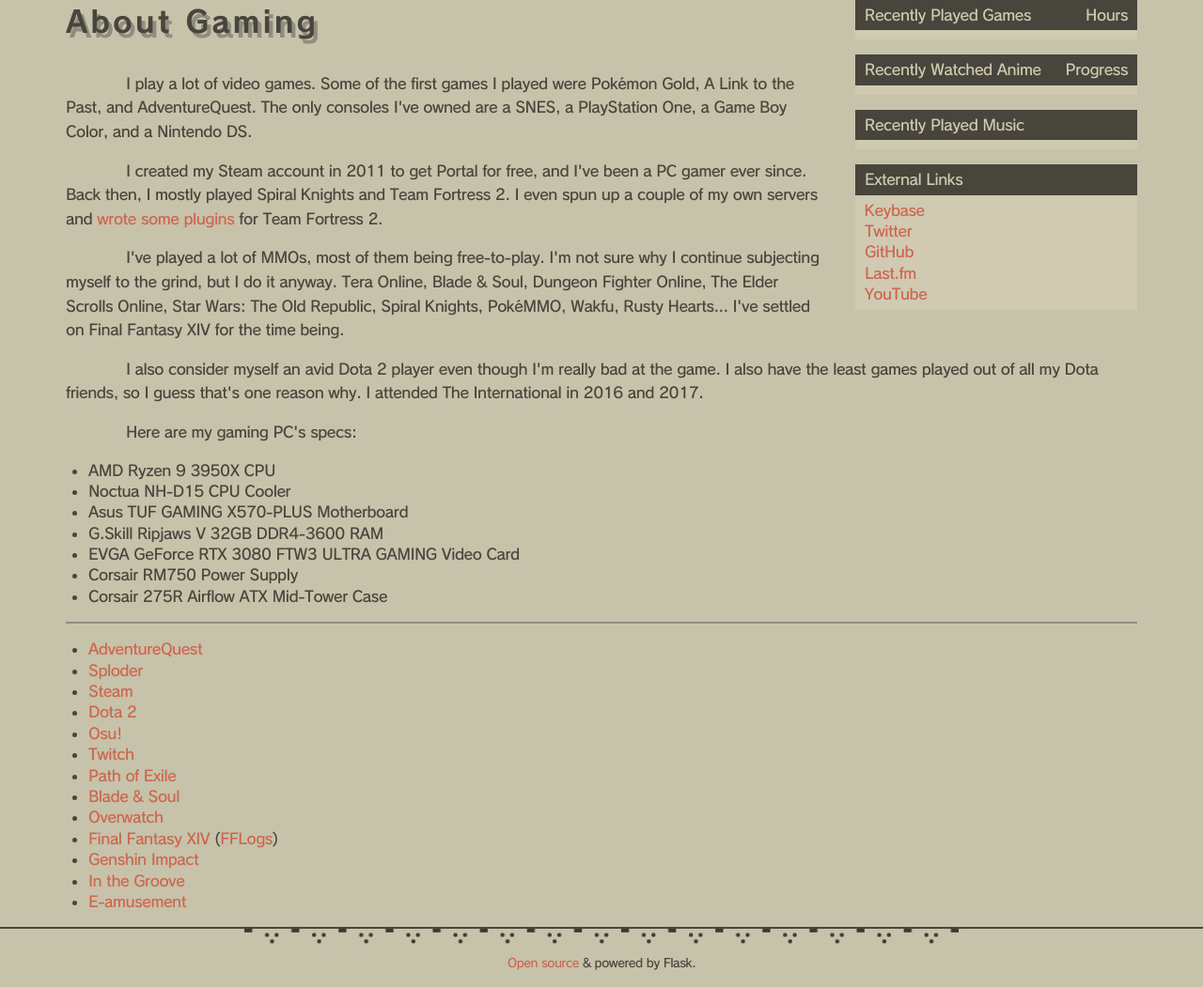
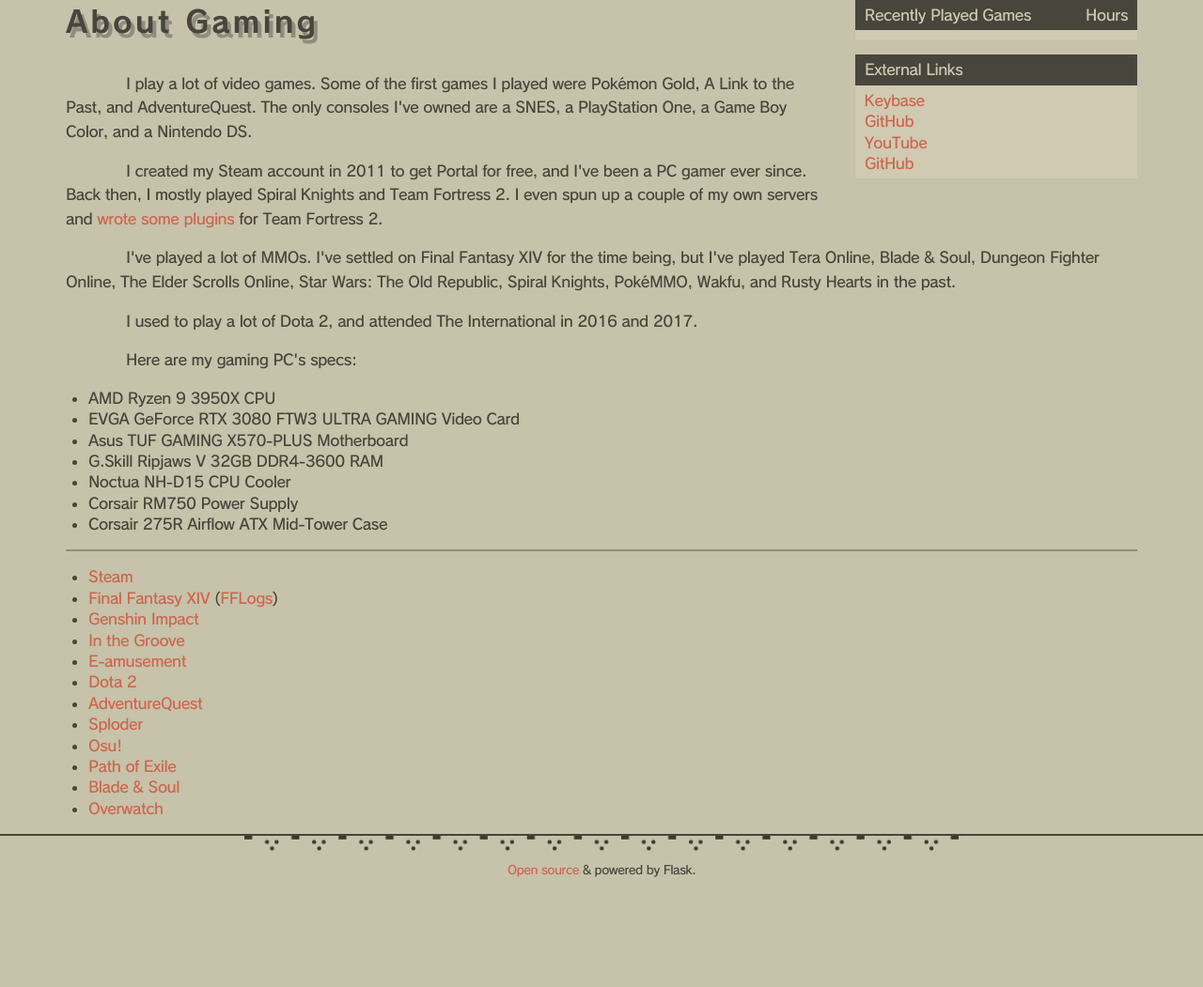
Before and after one commit to tesu/website, a Flask app: page /about/gaming in a window 1280 px wide. Shown: the part 88-1139 px from the top of the page at 94% size. After the commit the page ends 1022 px from the top, so only its background shows below. Run offline with Flask 2, Linux system fonts and the light colour scheme; data that the repository does not hold is empty.

Commit message:
remove some sidebar items and rearrange stuff

```diff
--- a/tesu/templates/about/code.html
+++ b/tesu/templates/about/code.html
@@ -1,7 +1,7 @@
 {% extends 'base.html' %}
 {% block content %}
             <h1>About Programming</h1>
-            <p class=indented>I wanted to make video games; that was my initial motivation for becoming a programmer. Even though my interests have broadened since then, game development is still very dear to me. That being said, the first lines of code I wrote were for web development; I taught myself JavaScript and PHP in 4th grade.
-            <p class=indented>Upon entering high school, I taught myself enough C++ to do competitive programming, while I learned Java and Android development in school. I learned Ruby on Rails during an internship, and later started working with Django.
+            <p class=indented>My initial motivation for becoming a programmer was to develop video games. Even though my interests have broadened since then, game development is still very dear to me. That being said, the first lines of code I wrote were for web development; I taught myself JavaScript and PHP in 4th grade.
+            <p class=indented>Upon entering high school, I taught myself enough C++ to do competitive programming, while I learned Java and Android development in school. I learned Ruby on Rails during an internship, and learned Django soon after.
             <p class=indented>During college, I used a lot more Python, with some C, C++, and Java on the side. I also begrudgingly used C# for game development in Unity. I picked up OCaml during my 2018 internship, and use it at my day job.
 {% endblock %}
--- a/tesu/templates/about/gaming.html
+++ b/tesu/templates/about/gaming.html
@@ -3,32 +3,31 @@
             <h1>About Gaming</h1>
             <p class=indented>I play a lot of video games. Some of the first games I played were Pok&eacute;mon Gold, A Link to the Past, and AdventureQuest. The only consoles I've owned are a SNES, a PlayStation One, a Game Boy Color, and a Nintendo DS.
             <p class=indented>I created my Steam account in 2011 to get Portal for free, and I've been a PC gamer ever since. Back then, I mostly played Spiral Knights and Team Fortress 2. I even spun up a couple of my own servers and <a href="https://sourcemod.net/plugins.php?author=bobomaster&search=1">wrote some plugins</a> for Team Fortress 2.
-            <p class=indented>I've played a lot of MMOs, most of them being free-to-play. I'm not sure why I continue subjecting myself to the grind, but I do it anyway. Tera Online, Blade &amp; Soul, Dungeon Fighter Online, The Elder Scrolls Online, Star Wars: The Old Republic, Spiral Knights, Pok&eacute;MMO, Wakfu, Rusty Hearts... I've settled on Final Fantasy XIV for the time being.
-            <p class=indented>I also consider myself an avid Dota 2 player even though I'm really bad at the game. I also have the least games played out of all my Dota friends, so I guess that's one reason why. I attended The International in 2016 and 2017.
+            <p class=indented>I've played a lot of MMOs. I've settled on Final Fantasy XIV for the time being, but I've played Tera Online, Blade &amp; Soul, Dungeon Fighter Online, The Elder Scrolls Online, Star Wars: The Old Republic, Spiral Knights, Pok&eacute;MMO, Wakfu, and Rusty Hearts in the past.
+            <p class=indented>I used to play a lot of Dota 2, and attended The International in 2016 and 2017.
             <p class=indented>Here are my gaming PC's specs:
             <ul>
                 <li>AMD Ryzen 9 3950X CPU
-                <li>Noctua NH-D15 CPU Cooler
+                <li>EVGA GeForce RTX 3080 FTW3 ULTRA GAMING Video Card
                 <li>Asus TUF GAMING X570-PLUS Motherboard
                 <li>G.Skill Ripjaws V 32GB DDR4-3600 RAM
-                <li>EVGA GeForce RTX 3080 FTW3 ULTRA GAMING Video Card
+                <li>Noctua NH-D15 CPU Cooler
                 <li>Corsair RM750 Power Supply
                 <li>Corsair 275R Airflow ATX Mid-Tower Case
             </ul>
             <hr>
             <ul>
+                <li><a href="https://steamcommunity.com/id/tesu-">Steam</a>
+                <li><a href="https://na.finalfantasyxiv.com/lodestone/character/20558971/">Final Fantasy XIV</a> (<a href="https://www.fflogs.com/character/id/8533924">FFLogs</a>)
+                <li><a href="https://webstatic-sea.mihoyo.com/app/community-game-records-sea/index.html?user_id=38466490">Genshin Impact</a>
+                <li><a href="https://www.groovestats.com/index.php?page=profile&id=77728">In the Groove</a>
+                <li><a href="https://p.eagate.573.jp/gate/p/mypage/index.html?target_id=7355003">E-amusement</a>
+                <li><a href="https://www.opendota.com/players/88741454">Dota 2</a>
                 <li><a href="https://aq.battleon.com/game/flash/charview?temp=31603506">AdventureQuest</a>
                 <li><a href="http://www.sploder.com/games/members/bobomaster/">Sploder</a>
-                <li><a href="https://steamcommunity.com/id/tesu-">Steam</a>
-                <li><a href="https://www.opendota.com/players/88741454">Dota 2</a>
                 <li><a href="https://osu.ppy.sh/users/4196554">Osu!</a>
-                <li><a href="https://www.twitch.tv/tesu">Twitch</a>
                 <li><a href="https://www.pathofexile.com/account/view-profile/3edgy6u">Path of Exile</a>
                 <li><a href="http://na-bns.ncsoft.com/ingame/bs/character/profile?c=Kurumiko">Blade &amp; Soul</a>
                 <li><a href="https://www.overbuff.com/players/pc/tesu-11691">Overwatch</a>
-                <li><a href="https://na.finalfantasyxiv.com/lodestone/character/20558971/">Final Fantasy XIV</a> (<a href="https://www.fflogs.com/character/id/8533924">FFLogs</a>)
-                <li><a href="https://www.hoyolab.com/genshin/accountCenter/gameRecord?id=38466490">Genshin Impact</a>
-                <li><a href="https://www.groovestats.com/index.php?page=profile&id=77728">In the Groove</a>
-                <li><a href="https://p.eagate.573.jp/gate/p/mypage/index.html?target_id=7355003">E-amusement</a>
             </ul>
 {% endblock %}
--- a/tesu/templates/sidebar.html
+++ b/tesu/templates/sidebar.html
@@ -12,32 +12,12 @@
                 </ul>
             </div>
             <div class=nierbox>
-                <div class=title>
-                    Recently Watched Anime
-                    <span class=right>Progress</span>
-                </div>
-                <ul class=body>
-                {% for x in api['anime'] %}
-                    <li title="{{ x[0] }}"><span class=left>{{ x[0] }}</span><span class=right>{{ x[1] }}</span>
-                {% endfor %}
-                </ul>
-            </div>
-            <div class=nierbox>
-                <div class=title>Recently Played Music</div>
-                <ul class=body>
-                {% for x in api['music'] %}
-                    <li title="{{ x[0] }} - {{ x[1] }}">{{ x[0] }} - {{ x[1] }}
-                {% endfor %}
-                </ul>
-            </div>
-            <div class=nierbox>
                 <div class=title>External Links</div>
                 <ul class=body>
                     <li title=Keybase><a href="https://keybase.io/tesu">Keybase</a>
-                    <li title=Twitter><a href="https://twitter.com/3edgy6u">Twitter</a>
                     <li title=GitHub><a href="https://github.com/tesu">GitHub</a>
-                    <li title=Last.fm><a href="https://last.fm/user/jason-lam">Last.fm</a>
                     <li title=YouTube><a href="https://youtube.com/3edgy6u">YouTube</a>
+                    <li title=Twitch><a href="https://twitch.tv/tesu">GitHub</a>
                 </ul>
             </div>
         </aside>
--- a/tesu/tesu.py
+++ b/tesu/tesu.py
@@ -32,8 +32,6 @@
         db = get_db()
         g.api = {
             "games": db.execute('select name, hours    from sidebar_games order by id asc').fetchall(),
-            "anime": db.execute('select name, progress from sidebar_anime order by id asc').fetchall(),
-            "music": db.execute('select artist, name   from sidebar_music order by id asc').fetchall(),
         }
         if (datetime.datetime.now() - datetime.datetime.fromtimestamp(os.path.getmtime('app.db'))).total_seconds() > 10*60 or app.config['DEBUG']:
             subprocess.Popen(['python3', '-c', 'import tesu; tesu.update_api()'], shell=False)
@@ -46,22 +44,10 @@
     else:
         games = []
 
-    r = requests.post("https://graphql.anilist.co", json={"query": "query {Page (page: 0, perPage: 3) {mediaList (userId: 9920, type: ANIME, sort: UPDATED_TIME_DESC) {progress media {episodes title {romaji}}}}}" }).json()
-    anime = [(x["media"]["title"]["romaji"], '{}/{}'.format(str(x["progress"]), str(x["media"]["episodes"]))) for x in r["data"]["Page"]["mediaList"]]
-
-    r = requests.get("http://ws.audioscrobbler.com/2.0/?method=user.getrecenttracks&user=jason-lam&api_key={}&format=json".format(app.config['LASTFM_KEY']), headers={"user-agent":app.config['LASTFM_UA']}).json()
-    music = [(x["artist"]["#text"], x["name"]) for x in r["recenttracks"]["track"][:5]]
-
     db = connect_db()
     for i in range(len(games)):
         db.execute('insert or replace into sidebar_games (id, name, hours) values (?, ?, ?)',
             [i+1, games[i][0], games[i][1]])
-    for i in range(len(anime)):
-        db.execute('insert or replace into sidebar_anime (id, name, progress) values (?, ?, ?)',
-            [i+1, anime[i][0], anime[i][1]])
-    for i in range(len(music)):
-        db.execute('insert or replace into sidebar_music (id, artist, name) values (?, ?, ?)',
-            [i+1, music[i][0], music[i][1]])
     db.commit()
 
 @app.teardown_appcontext
```
